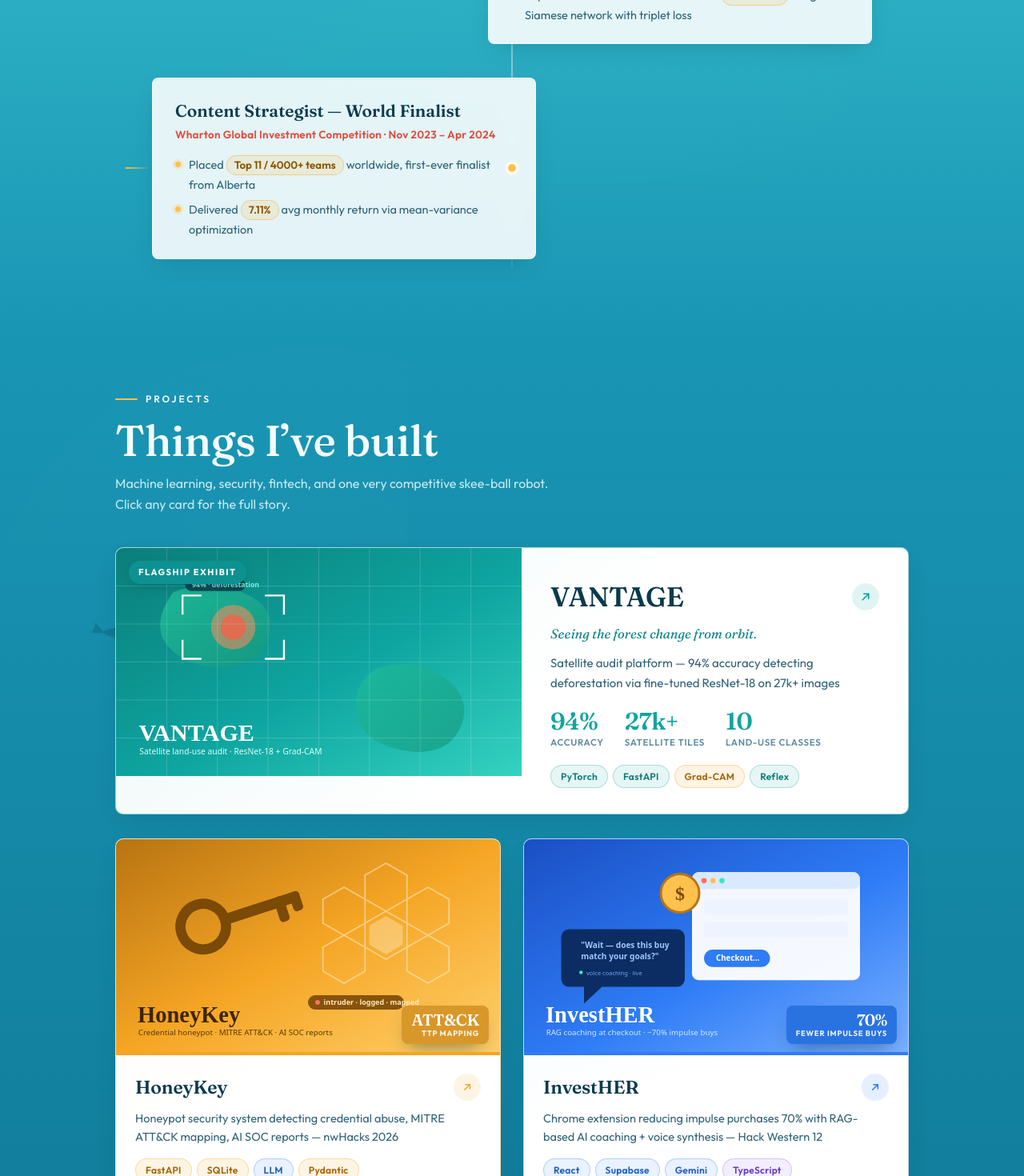
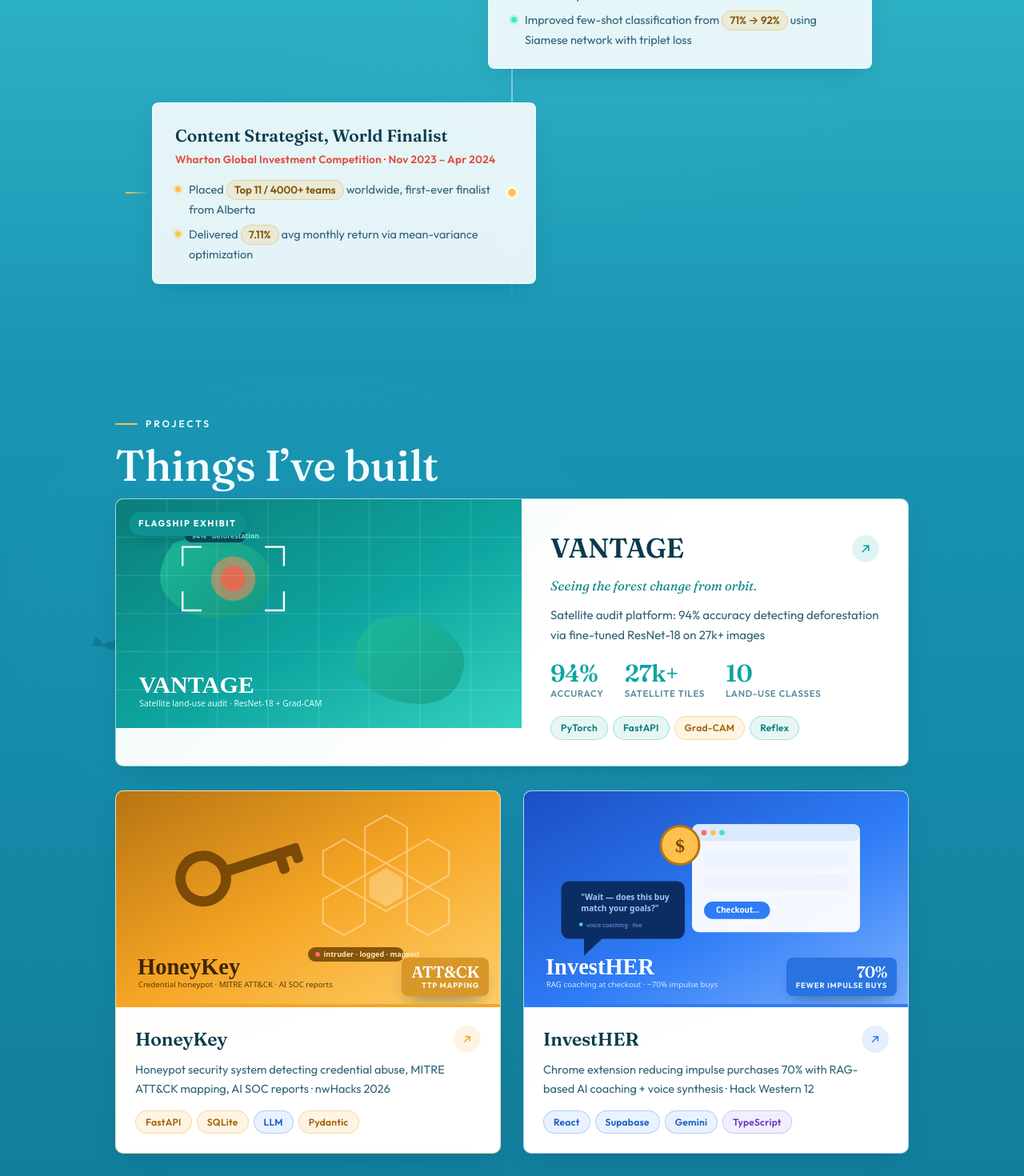
Before and after one commit to ZhuBryan/Portfolio-Site, a React (Vite) app: page / in a window 1280 px wide. Shown: the part 1120-2590 px from the top of the page at 80% size. Built offline with nearby package versions, Linux system fonts and the light colour scheme.

Commit message:
Updated readme

```diff
--- a/src/data/experience.ts
+++ b/src/data/experience.ts
@@ -26,7 +26,7 @@ export const experience: ExperienceEntry[] = [
     ],
   },
   {
-    role: 'Content Strategist — World Finalist',
+    role: 'Content Strategist, World Finalist',
     org: 'Wharton Global Investment Competition · Nov 2023 – Apr 2024',
     dotColor: '#ffc14d',
     bullets: [
--- a/src/data/projects.ts
+++ b/src/data/projects.ts
@@ -58,7 +58,7 @@ export const projects: Project[] = [
     id: 'vantage',
     name: 'VANTAGE',
     description:
-      'Satellite audit platform — 94% accuracy detecting deforestation via fine-tuned ResNet-18 on 27k+ images',
+      'Satellite audit platform: 94% accuracy detecting deforestation via fine-tuned ResNet-18 on 27k+ images',
     longDescription:
       'Built an end-to-end environmental audit platform that ingests satellite tiles, classifies land-use change with a fine-tuned ResNet-18 (94% accuracy on 27k+ EuroSAT images), and surfaces explainable per-pixel attribution via Grad-CAM. Real-time API + dashboard.',
     accentColor: '#0ea5a0',
@@ -88,13 +88,13 @@ export const projects: Project[] = [
         type: 'EuroSAT Training Set',
         title: 'Dataset Metrics',
         content:
-          '27k+ multispectral satellite tiles, 10 land-use classes, stratified split — 94% top-1 accuracy on the held-out set.',
+          '27k+ multispectral satellite tiles, 10 land-use classes, stratified split, 94% top-1 accuracy on the held-out set.',
       },
       {
         type: 'Visual Interpretability',
         title: 'Grad-CAM Heatmaps',
         content:
-          'Per-pixel attribution overlays show where the model is locking onto deforestation signatures — auditable, not a black box.',
+          'Per-pixel attribution overlays show where the model is locking onto deforestation signatures: auditable, not a black box.',
       },
     ],
   },
@@ -102,7 +102,7 @@ export const projects: Project[] = [
     id: 'honeykey',
     name: 'HoneyKey',
     description:
-      'Honeypot security system detecting credential abuse, MITRE ATT&CK mapping, AI SOC reports — nwHacks 2026',
+      'Honeypot security system detecting credential abuse, MITRE ATT&CK mapping, AI SOC reports · nwHacks 2026',
     longDescription:
       'A deceptive honeypot service that exposes fake credentials, observes attacker behaviour, and auto-generates SOC-grade incident reports via an LLM. Maps observed TTPs onto MITRE ATT&CK and triages severity. Built end-to-end at nwHacks 2026.',
     accentColor: '#f5a524',
@@ -125,7 +125,7 @@ export const projects: Project[] = [
         type: 'Trap Layer',
         title: 'Decoy Credential Vault',
         content:
-          'Synthetic API keys + login pairs seeded into deliberate weak spots — every fetch is logged with full request context.',
+          'Synthetic API keys and login pairs seeded into deliberate weak spots. Every fetch is logged with full request context.',
       },
       {
         type: 'Detection Logic',
@@ -137,7 +137,7 @@ export const projects: Project[] = [
         type: 'SOC Output',
         title: 'AI Incident Reports',
         content:
-          'LLM generates analyst-grade incident write-ups with timeline, IOCs, and recommended next actions — ready to forward.',
+          'LLM generates analyst-grade incident write-ups with timeline, IOCs, and recommended next actions, ready to forward.',
       },
     ],
   },
@@ -145,7 +145,7 @@ export const projects: Project[] = [
     id: 'investher',
     name: 'InvestHER',
     description:
-      'Chrome extension reducing impulse purchases 70% with RAG-based AI coaching + voice synthesis — Hack Western 12',
+      'Chrome extension reducing impulse purchases 70% with RAG-based AI coaching + voice synthesis · Hack Western 12',
     longDescription:
       'Chrome extension that intercepts checkout flows and runs an in-the-moment coaching conversation, grounded by RAG over the user’s prior financial decisions. ElevenLabs voice synthesis makes the nudge feel human. Reduced impulse purchases by 70% in user testing.',
     accentColor: '#2e7cf6',
@@ -173,13 +173,13 @@ export const projects: Project[] = [
         type: 'Memory Layer',
         title: 'RAG Index',
         content:
-          'Past purchases + goals embedded into Supabase pgvector — Gemini retrieves the most relevant moments to argue against impulse.',
+          'Past purchases and goals embedded into Supabase pgvector. Gemini retrieves the most relevant moments to argue against impulse.',
       },
       {
         type: 'Voice Synthesis',
         title: 'ElevenLabs Layer',
         content:
-          'Coaching reply is spoken in real time so the nudge feels human, not a popup — the part users said actually changed behaviour.',
+          'Coaching reply is spoken in real time so the nudge feels human, not a popup. That’s the part users said actually changed behaviour.',
       },
     ],
   },
@@ -187,7 +187,7 @@ export const projects: Project[] = [
     id: 'instrument-classifier',
     name: 'Instrument Classifier',
     description:
-      'CNN achieving 98% accuracy on mel spectrograms — 4-layer architecture, Adam optimizer, 2000+ audio samples',
+      'CNN achieving 98% accuracy on mel spectrograms: 4-layer architecture, Adam optimizer, 2000+ audio samples',
     longDescription:
       'Trained a four-layer convolutional network on mel-spectrogram representations of 2000+ audio samples to classify musical instruments with 98% test accuracy. Used Adam, data augmentation, and careful regularization to keep generalization tight.',
     accentColor: '#8b5cf6',
@@ -221,7 +221,7 @@ export const projects: Project[] = [
         type: 'Result',
         title: '98% Test Accuracy',
         content:
-          '2000+ samples across instrument classes — top-1 holds at 98% with no obvious confusion clusters on the per-class matrix.',
+          '2000+ samples across instrument classes. Top-1 holds at 98% with no obvious confusion clusters on the per-class matrix.',
       },
     ],
   },
@@ -229,7 +229,7 @@ export const projects: Project[] = [
     id: 'boxbots-skeeball',
     name: 'BoxBots Skee-ball',
     description:
-      'Multi-Arduino I²C robotic skee-ball — 99%+ communication reliability, Best Game Award',
+      'Multi-Arduino I²C robotic skee-ball: 99%+ communication reliability, Best Game Award',
     longDescription:
       'Designed a distributed embedded system where multiple Arduinos coordinate over I²C to run a robotic skee-ball arcade game. Achieved 99%+ inter-board communication reliability under load. Won Best Game Award.',
     accentColor: '#ff6f61',
@@ -251,7 +251,7 @@ export const projects: Project[] = [
         type: 'Bus Topology',
         title: 'Multi-Master I²C',
         content:
-          'Three Arduinos on a shared bus — controller orchestrates, scoring slave reports ball detections, motor slave drives launcher.',
+          'Three Arduinos on a shared bus: controller orchestrates, scoring slave reports ball detections, motor slave drives launcher.',
       },
       {
         type: 'Reliability',
--- a/src/sections/Hero/Hero.tsx
+++ b/src/sections/Hero/Hero.tsx
@@ -137,8 +137,9 @@ export default function Hero() {
           Bryan Zhu
         </motion.h1>
         <motion.p className="hero-tagline" variants={fadeUp} initial="hidden" animate="show" custom={2}>
-          CS @ Waterloo, building at the intersection of <em>AI&thinsp;/&thinsp;ML</em> and{' '}
-          <em>finance</em>. AR/VR gesture-recognition lead at Waterloo Reality Labs. Hackathon builder.
+          CS student at Waterloo. I build <em>AI&thinsp;/&thinsp;ML</em> systems for problems in{' '}
+          <em>finance</em> and security, lead gesture recognition for AR/VR at Waterloo Reality Labs,
+          and spend a lot of weekends at hackathons.
         </motion.p>
 
         <motion.div className="hero-stats" variants={fadeUp} initial="hidden" animate="show" custom={3}>
@@ -199,7 +200,7 @@ export default function Hero() {
         <span className="hero-bottle__bob">
           <BottleSvg />
         </span>
-        <span className="hero-bottle__hint">psst — open me</span>
+        <span className="hero-bottle__hint">psst, open me</span>
       </motion.button>
 
       <div className="hero-scroll-cue" aria-hidden="true">
@@ -242,11 +243,11 @@ export default function Hero() {
               </button>
               <p className="bottle-letter__eyebrow">A message washed ashore</p>
               <p className="bottle-letter__body">
-                Hey — I&rsquo;m Bryan. I study CS at the University of Waterloo, lead AR/VR gesture
+                Hey, I&rsquo;m Bryan. I study CS at the University of Waterloo, lead AR/VR gesture
                 recognition at Waterloo Reality Labs, and spend most weekends at hackathons turning
                 caffeine into demos. I like hard problems, elegant systems, and sea turtles.
               </p>
-              <p className="bottle-letter__sign">— B</p>
+              <p className="bottle-letter__sign">B.</p>
             </motion.div>
           </motion.div>
         )}
--- a/src/sections/Projects/Projects.tsx
+++ b/src/sections/Projects/Projects.tsx
@@ -28,10 +28,6 @@ export default function Projects() {
       <div className="section-inner">
         <p className="section-label">Projects</p>
         <h2 className="section-title">Things I&rsquo;ve built</h2>
-        <p className="section-sub">
-          Machine learning, security, fintech, and one very competitive skee-ball robot. Click any
-          card for the full story.
-        </p>
 
         {flagship && (
           <div className="reef-flagship">
--- a/src/sections/Skills/Skills.tsx
+++ b/src/sections/Skills/Skills.tsx
@@ -24,7 +24,6 @@ export default function Skills() {
       <div className="section-inner">
         <p className="section-label">Skills</p>
         <h2 className="section-title">What I build with</h2>
-        <p className="section-sub">Three loose clusters: languages, machine learning, and tooling.</p>
 
         <div className="tidepool">
           {CLUSTER_ORDER.map((cat, ci) => {
```
